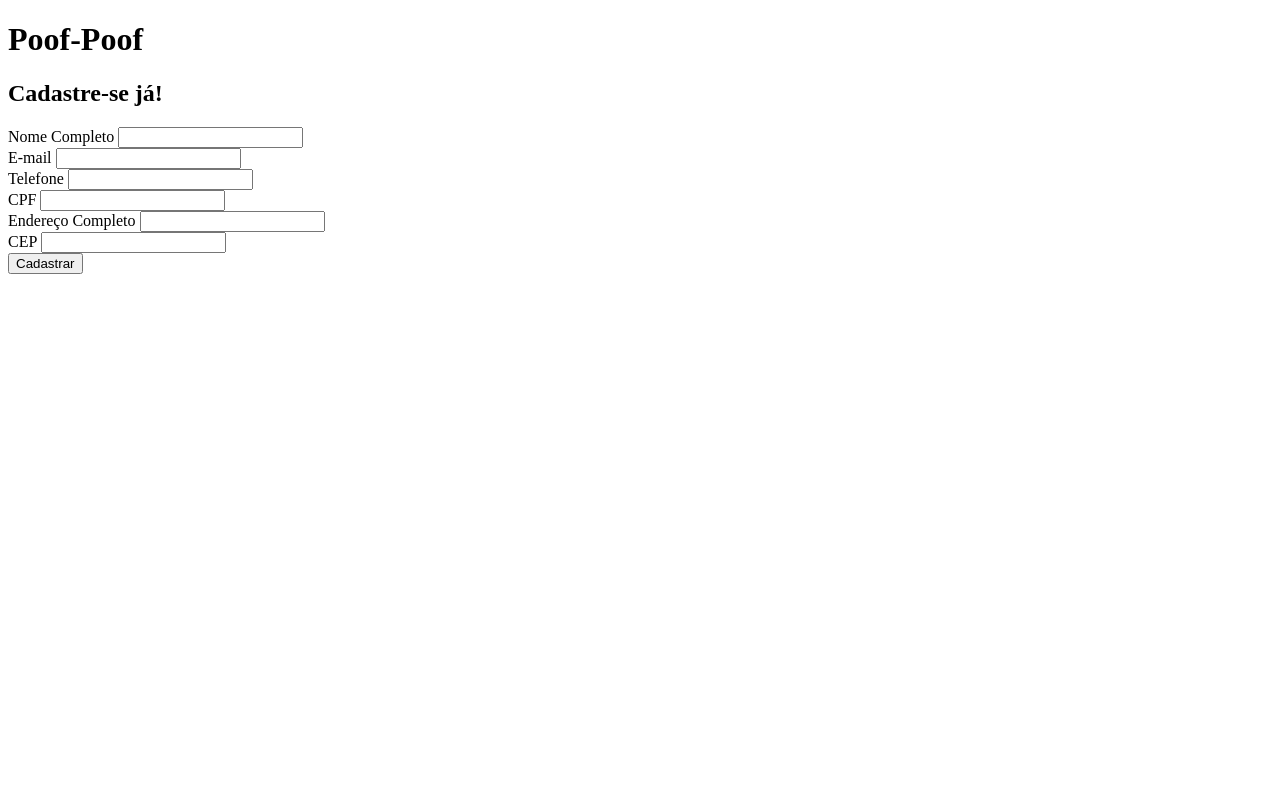
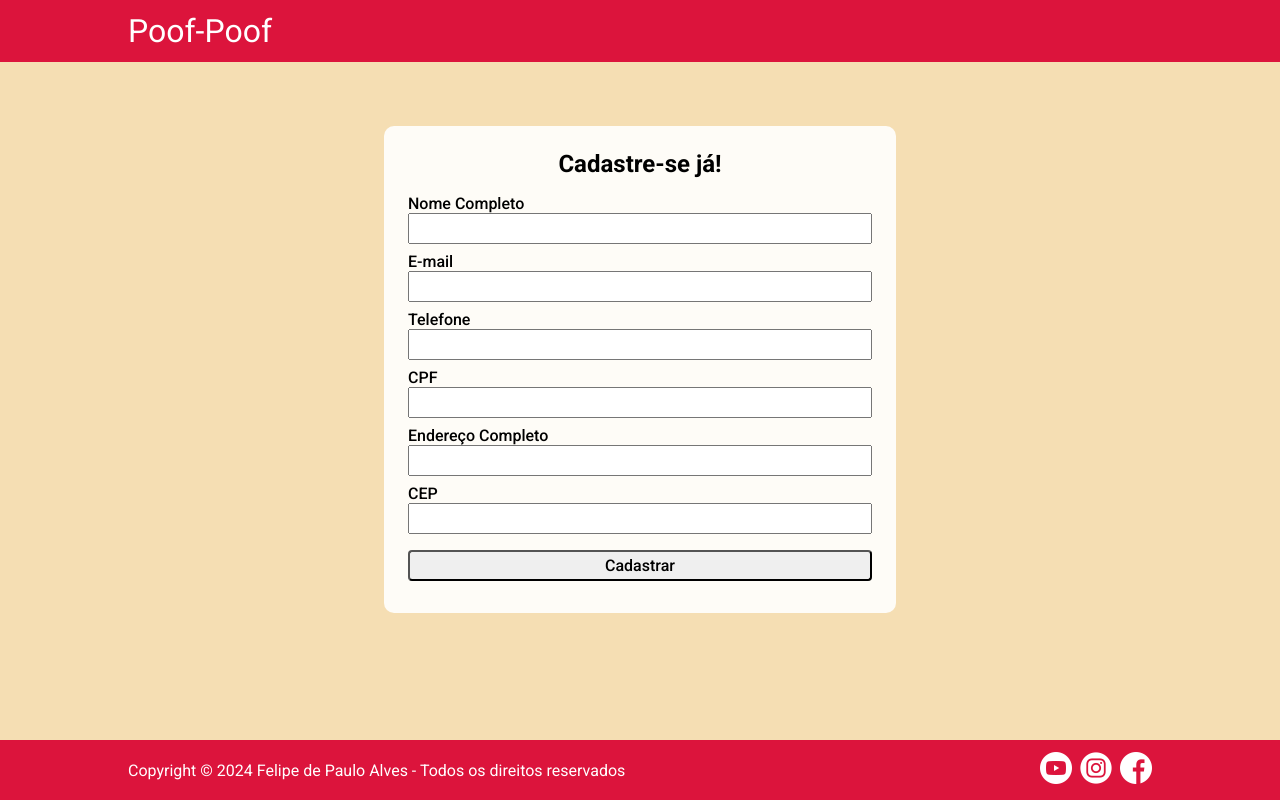
Before and after one commit to FleppyGamer/Form-Sign-Up, a plain HTML site: page index.html in a window 1280 px wide. Drawn offline with Linux system fonts and the light colour scheme.

Commit message:
Choir: CSS design 0.1

```diff
--- /dev/null
+++ b/css/main.css
@@ -0,0 +1,94 @@
+*{
+    font-family: 'Roboto', sans-serif;
+    font-weight: 400;
+    margin: 0;
+    padding: 0;
+    box-sizing: border-box;
+}
+
+body{
+    background-color: #F5DEB3;
+}
+
+header,
+footer{
+    background-color: #DC143C;
+    color: white;
+    padding: 12px 0;
+}
+
+.container{
+    justify-content: space-between;
+    align-items: center;
+    max-width: 1024px;
+    margin: auto;
+}
+
+.container-flex{
+    display: flex;
+}
+
+main{
+    padding: 64px 0;
+}
+
+main > .container{
+    background-color: rgba(255, 255, 255, 0.9);
+    width: 40%;
+    padding: 24px;
+    border-radius: 10px;
+}
+
+h2{
+    font-size: 24px;
+    font-weight: bold;
+    text-align: center;
+    margin-bottom: 16px;
+}
+
+.form-container,
+form button{
+    margin: 8px 0;
+}
+
+main form label,
+main form input,
+main form button{
+    font-size: 16px;
+}
+
+main form label,
+main form button{
+    font-weight: 500;
+}
+
+main form label{
+    display: block;
+}
+
+main form input,
+main form button{
+    width: 100%;
+    padding: 4px;
+}
+
+main form button{
+    cursor: pointer;
+    border-radius: 4px;
+}
+
+footer{
+    position: absolute;
+    bottom: 0;
+    width: 100%;
+    align-items: center;
+}
+
+footer ul{
+    list-style: none;
+}
+
+footer ul img{
+    height: 32px;
+    margin-left: 8px;
+}
--- a/index.html
+++ b/index.html
@@ -4,6 +4,10 @@
     <meta charset="UTF-8">
     <meta name="viewport" content="width=device-width, initial-scale=1.0">
     <title>Cadastre-se - Poof-Poof</title>
+    <link rel="stylesheet" href="css/main.css">
+    <link rel="preconnect" href="https://fonts.googleapis.com">
+    <link rel="preconnect" href="https://fonts.gstatic.com" crossorigin>
+    <link href="https://fonts.googleapis.com/css2?family=Roboto:wght@400;500;700&display=swap" rel="stylesheet">
 </head>
 <body>
     <header>
@@ -43,5 +47,27 @@
             </form>
         </div>
     </main>
+    <footer>
+        <div class="container container-flex">
+            Copyright &copy; 2024 Felipe de Paulo Alves - Todos os direitos reservados
+            <ul class="container-flex">
+                <li>
+                    <a href="#">
+                        <img src="icons/youtube.png" alt="Canal no Youtube">
+                    </a>
+                </li>
+                <li>
+                    <a href="#">
+                        <img src="icons/instagram.png" alt="Página no Instagram">
+                    </a>
+                </li>
+                <li>
+                    <a href="#">
+                        <img src="icons/facebook.png" alt="Página no Facebook">
+                    </a>
+                </li>
+            </ul>
+        </div>
+    </footer>
 </body>
 </html>
```
Also changed, not shown: icons/facebook.png (added), icons/instagram.png (added), icons/youtube.png (added).
